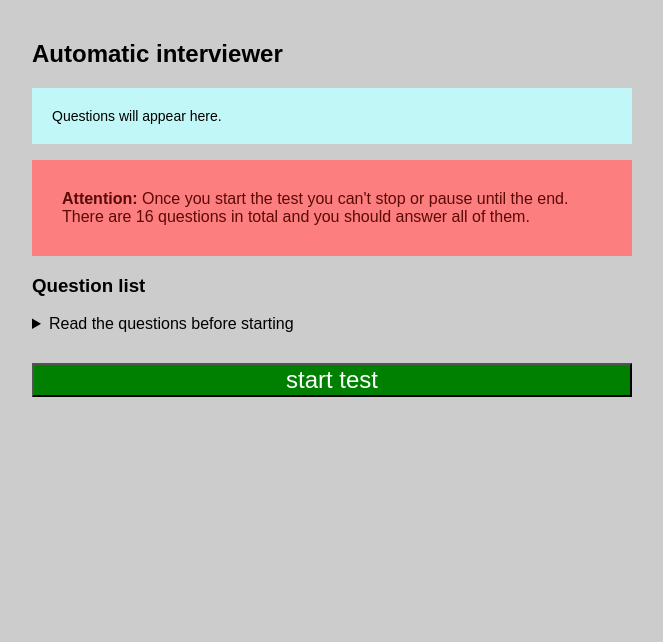
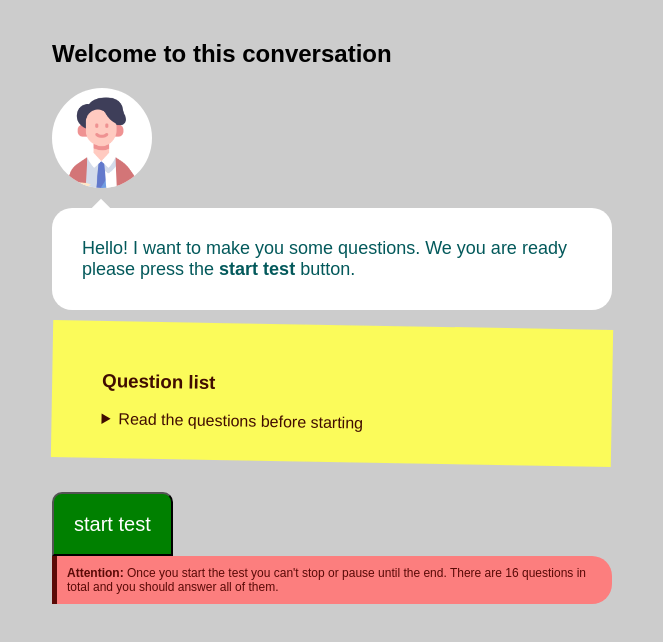
Before and after one commit to mawnowgithub/mawnowgithub.github.io, a plain HTML site: page index.html in a window 1280 px wide. Shown: the whole page, without its empty margins (308-971 px from the left). Drawn offline with Linux system fonts and the light colour scheme.

Commit message:
enhancements to this file

```diff
--- a/functions.js
+++ b/functions.js
@@ -1,5 +1,7 @@
 const init = () => {
 	let questionContainer = document.getElementById("question")
+	let questionListContainer= document.getElementById("questions-list-container")
+	let questionList= document.getElementById("question-list")
     let mainCounter=document.getElementById("counter")
 	let counter = document.getElementById("counter__current")
 	let currentQuestion = 0
@@ -66,7 +68,7 @@ const init = () => {
 		selectQuestion()
 
 		timer = setInterval(selectQuestion, time * 1000)
-
+		questionListContainer.classList.add("hidden")
 		button.remove()
         info.remove()
         timerBar.classList.remove("hidden")
@@ -90,10 +92,19 @@ const init = () => {
 		barControl()
 	}
 
+	const publishList=()=>{
+		let list=""
+		for(question of questions){
+			list+="<li>"+question+"</li>"
+		}
+		questionList.innerHTML=list
+	}
+
 	button.addEventListener("click", startTest)
 	totalQuestions = questions.length
 	document.getElementById("counter__total").innerHTML = totalQuestions
     numberQuestions.innerHTML=totalQuestions
+	publishList();
 }
 
 document.addEventListener("DOMContentLoaded", () => {
--- a/index.html
+++ b/index.html
@@ -10,21 +10,23 @@
 	</head>
 	<body>
 		<section>
-			<h1>Automatic interviewer</h1>
+			<h1>Welcome to this conversation</h1>
 			<div id="counter" class="hidden">
                 Question:
 				<span id="counter__current"> 1 </span>
 				/
 				<span id="counter__total"> 1 </span>
 			</div>
-			<h2 id="question">Questions will appear here.</h2>
+
+			<div id="teacher-avatar"><img src="images/teacher.png" alt="teacher"></div>
+
+			<h2 id="question">Hello! I want to make you some questions. We you are ready please press the <strong>start test</strong>  button.</h2>
             <div id="timer-bar" class="hidden"></div>
-			<p id="remaining" class="hidden">
-				Remaining time for this question:
+			<div id="remaining" class="hidden">
+				<p>Mind your time!</p>
 				<span id="timer">0</span>
-			</p>
+			</div>
 		</section>
-        <p id="info"><strong>Attention: </strong>Once you start the test you can't stop or pause until the end. There are <span id="number-questions"></span> questions in total and you should answer all of them.</p>
 
         <div id="questions-list-container">
             <h3>Question list</h3>
@@ -35,6 +37,8 @@
                 </ol>
             </details>
         </div>
+
 		<button id="start-button">start test</button>
+		<p id="info"><strong>Attention: </strong>Once you start the test you can't stop or pause until the end. There are <span id="number-questions"></span> questions in total and you should answer all of them.</p>
 	</body>
 </html>
--- a/styles.css
+++ b/styles.css
@@ -1,3 +1,6 @@
+* {
+	box-sizing: border-box;
+}
 body,
 html {
 	font-family: Arial, Helvetica, sans-serif;
@@ -12,11 +15,27 @@ body {
 	margin: 0 auto;
 }
 
-h2 {
-	font-size: 14px;
+#question {
+	font-size: 18px;
 	font-weight: normal;
-	padding: 20px;
-	background-color: rgb(194, 247, 247);
+	padding: 30px;
+	background-color: #fff;
+	border-radius: 20px;
+	position: relative;
+	color: #03595b;
+}
+
+#question::after {
+	content: "";
+	display: block;
+	background-color: #fff;
+	height: 30px;
+	width: 30px;
+	position: absolute;
+	top: -3px;
+	transform: rotate(45deg);
+	z-index: -1;
+	left: 34px;
 }
 #timer-bar {
 	width: 100%;
@@ -25,23 +44,37 @@ h2 {
 	transition: all 0.2s;
 	border-radius: 10px;
 }
+#timer {
+	font-size: 24px;
+	font-weight: bold;
+	color: #0d1e77;
+	background-color: #d7faed;
+	padding: 10px;
+	border-radius: 50%;
+	height: 48px;
+	width: 48px;
+}
 
 button {
-	width: 100%;
 	height: 30px;
 	background-color: green;
-    color: #FFF;
-    font-size: 24px;
+	color: #fff;
+	font-size: 20px;
 	height: auto;
 	cursor: pointer;
+	display: inline-block;
+	width: auto;
+	padding: 20px;
+	border-radius: 10px 10px 0 0;
+	line-height: 20px;
 }
 
-button:hover{
+button:hover {
 	background-color: rgb(3, 59, 3);
 }
 
 .hidden {
-	display: none;
+	display: none !important;
 }
 
 #counter {
@@ -57,17 +90,59 @@ button:hover{
 	color: #000;
 }
 
-#info{
+#info {
 	color: rgb(90, 10, 7);
 	background-color: rgb(252, 126, 126);
-    padding: 30px;
+	padding: 10px;
+	border: 5px solid rgb(90, 10, 7);
+	border-width: 0 0 0 5px;
+	border-radius: 0 20px 20px 0;
+	margin: 0;
+	font-size: 12px;
 }
 
-.finished{
+.finished {
 	text-align: center;
 	background-color: greenyellow;
 }
 
-#questions-list-container{
+#questions-list-container {
 	margin-bottom: 30px;
+	background-color: #fbfb5a;
+	padding: 30px 50px;
+	transform: rotate(1deg);
+	color: #400c01;
 }
+
+#question-list li {
+	margin: 5px 0;
+}
+
+#teacher-avatar {
+	height: 100px;
+	width: 100px;
+	background-color: #fff;
+	text-align: center;
+	border-radius: 50%;
+	display: flex;
+	padding: 10px;
+	justify-content: center;
+	overflow: hidden;
+	margin-bottom: 20px;
+}
+
+#teacher-avatar img {
+	width: 150px;
+	height: auto;
+	flex: 0 0 150px;
+	align-self: center;
+	position: relative;
+	top: 30px;
+}
+
+#remaining{
+	display: flex;
+	justify-content: space-between;
+	align-items: center;
+	margin-top:10px
+}
```
Also changed, not shown: images/teacher.png (added). Lines whose indentation alone changed are shown as unchanged.
